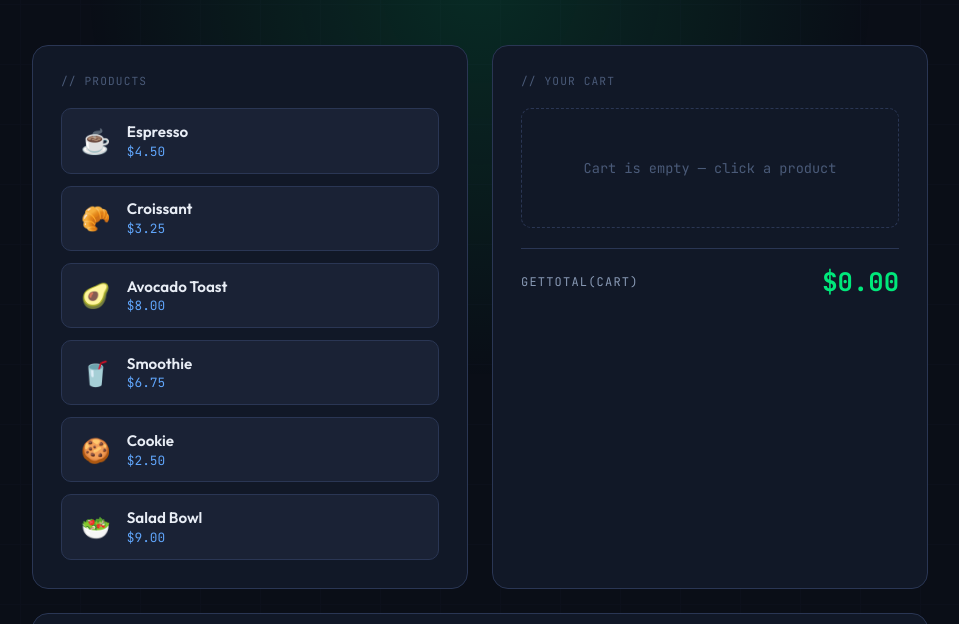
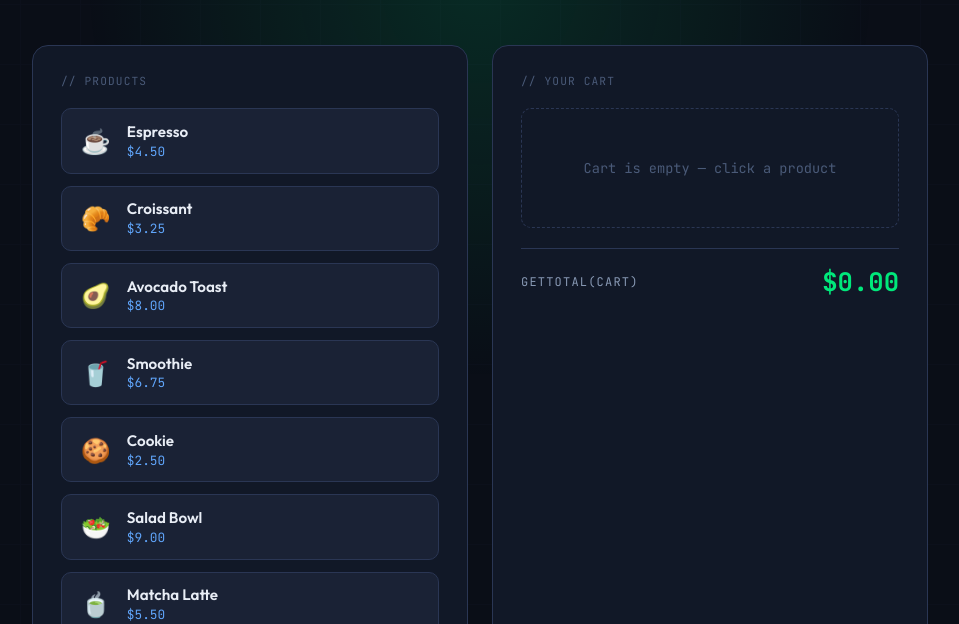
Before and after one commit to ahmedmuhi/github-actions-demo, a website: page index.html in a window 1280 px wide. Shown: the part 176-800 px from the top of the page, without its empty margins (160-1119 px from the left). Drawn offline with Linux system fonts and the light colour scheme.

Commit message:
Add Matcha Latte to product catalog
Co-Authored-By: Claude Opus 4.6 (1M context) <noreply@anthropic.com>

```diff
--- a/index.html
+++ b/index.html
@@ -451,6 +451,7 @@
       { name: 'Smoothie',     icon: '\uD83E\uDD64', price: 6.75  },
       { name: 'Cookie',       icon: '\uD83C\uDF6A', price: 2.50  },
       { name: 'Salad Bowl',   icon: '\uD83E\uDD57', price: 9.00  },
+      { name: 'Matcha Latte', icon: '\uD83C\uDF75', price: 5.50  },
     ];
 
     let cart = [];
```
